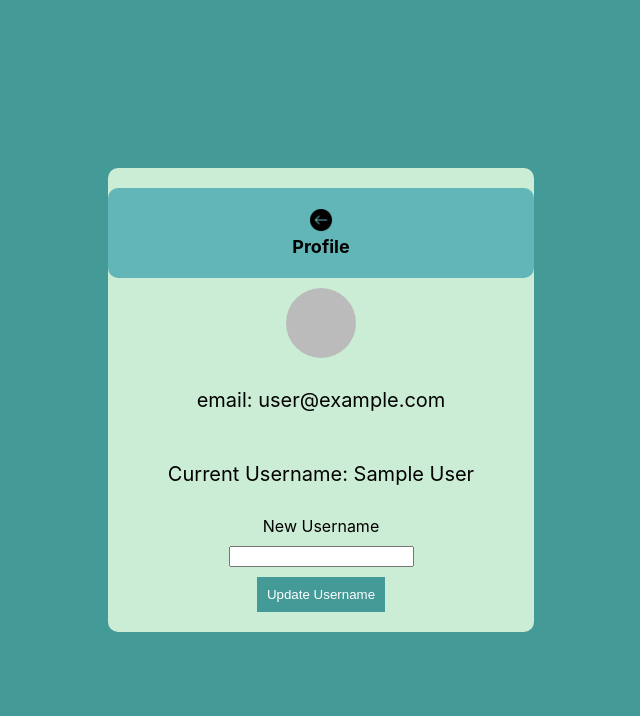
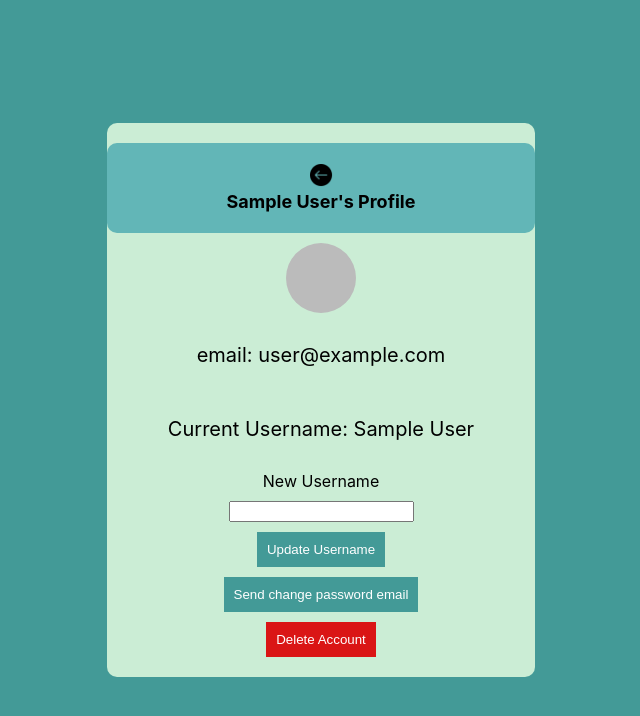
Before and after one commit to StefanYves/React-ChatApp, a React (Create React App) app in the folder react-chatapp/: page /profile in a window 1280 px wide. Shown: the top 716 px of the page, without its empty margins (319-959 px from the left). Built offline with nearby package versions, Linux system fonts and the light colour scheme; no server answers; sample sign-in values are in the browser's storage.

Commit message:
Finished the profile page

```diff
--- a/react-chatapp/src/components/Profile.jsx
+++ b/react-chatapp/src/components/Profile.jsx
@@ -1,12 +1,19 @@
-import { updateEmail, updatePassword, updateProfile } from "firebase/auth";
+import {
+  deleteUser,
+  sendPasswordResetEmail,
+  updateProfile,
+} from "firebase/auth";
 import React, { useContext } from "react";
-import { Link } from "react-router-dom";
+import { Link, useNavigate } from "react-router-dom";
 import { AuthContext } from "../context/AuthContext";
 import Back from "../img/back.png";
+import { auth } from "../firebase";
 
 const Profile = () => {
+  const navigate = useNavigate();
   const { currentUser } = useContext(AuthContext);
   const updateName = document.getElementById("updateName");
+  const user = auth.currentUser;
 
   function update() {
     updateProfile(currentUser, {
@@ -18,17 +25,22 @@ const Profile = () => {
       .catch((error) => {});
   }
 
-  //   TODO:FIX UPDATE EMAIL
+  function updatePassword() {
+    sendPasswordResetEmail(auth, currentUser.email)
+      .then(() => {
+        console.log("Email sent!");
+      })
+      .catch((error) => {});
+  }
 
-  //   updateEmail(currentUser, "user@example.com")
-  //     .then(() => {
-  //       // Email updated!
-  //       // ...
-  //     })
-  //     .catch((error) => {
-  //       // An error occurred
-  //       // ...
-  //     });
+  function deleteProfile() {
+    deleteUser(user)
+      .then(() => {
+        navigate("/login");
+        console.log("User deleted");
+      })
+      .catch((error) => {});
+  }
 
   return (
     <div className="profileContainer">
@@ -37,7 +49,9 @@ const Profile = () => {
           <Link to="/">
             <img src={Back} alt="" className="back" />
           </Link>
-          <span className="profileText">Profile</span>
+          <span className="profileText">
+            {currentUser.displayName}'s Profile
+          </span>
         </div>
         <img src={currentUser.photoURL} alt="" />
         <p>email: {currentUser.email}</p>
@@ -45,6 +59,10 @@ const Profile = () => {
         <label htmlFor="updateName">New Username</label>
         <input type="text" id="updateName" />
         <button onClick={update}>Update Username</button>
+        <button onClick={updatePassword}>Send change password email</button>
+        <button onClick={deleteProfile} className="delete">
+          Delete Account
+        </button>
       </div>
     </div>
   );
--- a/react-chatapp/src/styles.scss
+++ b/react-chatapp/src/styles.scss
@@ -126,6 +126,10 @@
       font-weight: 10px;
       border: none;
       cursor: pointer;
+    }
+
+    .delete {
+      background-color: #da1515;
     }
 
     img {
```
